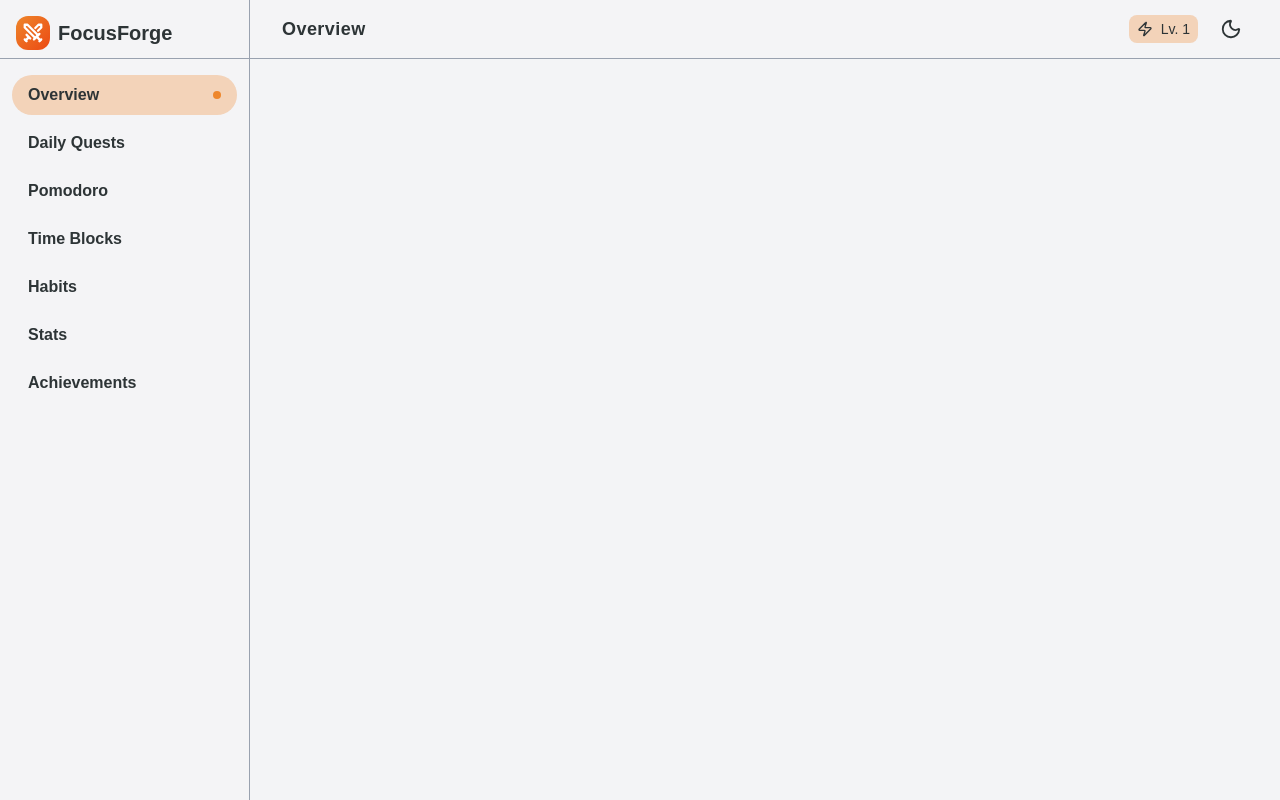
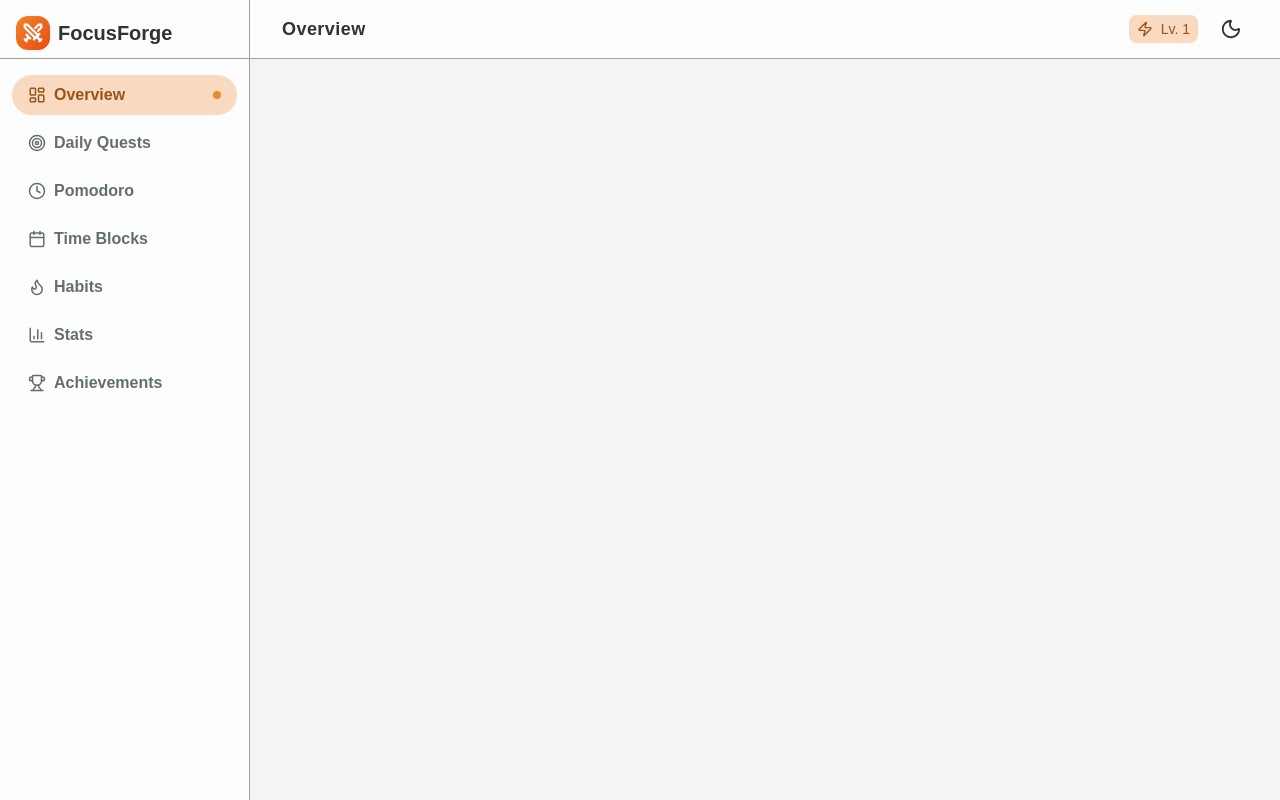
Before and after one commit to Meharp9/FocusForge, a Next.js app in the folder frontend/: page /dashboard in a window 1280 px wide. Built offline with nearby package versions, Linux system fonts and the light colour scheme; a web font is replaced by a local one.

Commit message:
Refactor dashboard components: update Sidebar and Menu styles, enhance MenuItem to include icons, and implement theme persistence in ThemeToggle.

```diff
--- a/frontend/src/app/globals.css
+++ b/frontend/src/app/globals.css
@@ -1,4 +1,5 @@
 @import "tailwindcss";
+@custom-variant dark (&:is(.dark *));
 
 @theme {
   --color-background: hsl(220 15% 96%);
@@ -8,6 +9,8 @@
   --color-tertiary: #a78bfa;
   --color-heading: #2d3436;
   --color-muted: #636e72;
+  --color-sidebar: #fdfdfe;
+  --color-rust: #98551b;
 
   --radius: 12px;
 
@@ -23,6 +26,8 @@
   --color-tertiary: #a78bfa;
   --color-heading: #f0f0f0;
   --color-muted: #93A2B7;
+  --color-sidebar: #191c26;
+  --color-rust: #e4a267;
 
   --color-gradient-primary-to: #8b5cf6;
   --color-forge-ember: hsl(15 85% 55%);
--- a/frontend/src/components/ThemeToggle.tsx
+++ b/frontend/src/components/ThemeToggle.tsx
@@ -4,13 +4,16 @@ import { useEffect, useState } from "react";
 import { Sun, Moon } from 'lucide-react';
 
 export default function ThemeToggle() {
-  const [darkMode, setDarkMode] = useState(false);
+  const currTheme = localStorage.getItem("theme");
+  const [darkMode, setDarkMode] = useState(currTheme === "dark");
 
   useEffect(() => {
     if (darkMode) {
       document.documentElement.classList.add("dark");
+      localStorage.setItem("theme", "dark");
     } else {
       document.documentElement.classList.remove("dark");
+      localStorage.setItem("theme", "light");
     }
   }, [darkMode]);
 
--- a/frontend/src/components/common/LevelTag.tsx
+++ b/frontend/src/components/common/LevelTag.tsx
@@ -3,7 +3,7 @@ import React from 'react'
 
 const LevelTag = ({ level = 1 }: { level?: number }) => {
   return (
-    <div className='flex gap-2 items-center rounded-lg bg-primary/30 text-sm font-medium px-2 py-1'>
+    <div className='flex gap-2 items-center rounded-lg bg-primary/30 text-sm font-medium px-2 py-1 text-rust'>
       <Zap size={16} />
       Lv. {level}
     </div>
--- a/frontend/src/components/dashboard/Header.tsx
+++ b/frontend/src/components/dashboard/Header.tsx
@@ -17,7 +17,7 @@ const Header = () => {
   const tabName = toTitleCase(activeTab);
 
   return (
-    <div className='px-8 py-3 border-b border-gray-400 bg-background/20 flex items-center justify-between'>
+    <div className='px-8 py-3 border-b border-gray-400 bg-sidebar flex items-center justify-between'>
       <h1 className='text-lg font-black tracking-wide'>{tabName}</h1>
       <div className='flex items-center gap-4'>
         <LevelTag />
--- a/frontend/src/components/dashboard/Menu.tsx
+++ b/frontend/src/components/dashboard/Menu.tsx
@@ -1,9 +1,39 @@
 'use client';
 
+import { Calendar, ChartColumn, Clock, Flame, LayoutDashboard, Target, Trophy } from 'lucide-react';
 import MenuItem from './MenuItem'
 import { useRouter, usePathname } from 'next/navigation';
 
-const MenuItems = ['Overview', 'Daily Quests', 'Pomodoro', 'Time Blocks', 'Habits', 'Stats', 'Achievements' ]
+const MenuItems = [
+  {
+    label: 'Overview',
+    icon: <LayoutDashboard size={18} />
+  },
+  {
+    label: 'Daily Quests',
+    icon: <Target size={18} />
+  },
+  {
+    label: 'Pomodoro',
+    icon: <Clock size={18} />
+  },
+  {
+    label: 'Time Blocks',
+    icon: <Calendar size={18} />
+  },
+  {
+    label: 'Habits',
+    icon: <Flame size={18} />
+  },
+  {
+    label: 'Stats',
+    icon: <ChartColumn size={18} />
+  },
+  {
+    label: 'Achievements',
+    icon: <Trophy size={18} />
+  }
+];
 
 const Menu = () => {
   const router = useRouter();
@@ -14,12 +44,13 @@ const Menu = () => {
   return (
     <div className='px-3 flex flex-col gap-2'>
       {MenuItems.map((item) => {
-        const tabName = item.toLowerCase().replace(/\s/g, '-');
+        const tabName = item.label.toLowerCase().replace(/\s/g, '-');
         const isActive = activeTab === tabName;
 
         return <MenuItem
-          key={item}
-          label={item}
+          key={item.label}
+          label={item.label}
+          icon={item.icon}
           isActive={isActive}
           onClick={() => router.push(`dashboard/${tabName}`)}
         />
--- a/frontend/src/components/dashboard/MenuItem.tsx
+++ b/frontend/src/components/dashboard/MenuItem.tsx
@@ -2,19 +2,23 @@ import React from 'react'
 
 interface MenuItemProps {
   label: string;
+  icon: React.ReactNode;
   isActive?: boolean;
   onClick?: () => void;
 }
 
-const MenuItem = ({ label, isActive = false, onClick }: MenuItemProps) => {
+const MenuItem = ({ label, icon, isActive = false, onClick }: MenuItemProps) => {
   return (
     <div
       className={`flex justify-between items-center font-semibold px-4 py-2 rounded-full cursor-pointer transition ${
-        isActive ? 'bg-primary/30' : 'hover:bg-primary/10'
+        isActive ? 'bg-primary/30 text-rust' : 'text-muted hover:bg-primary/10 hover:text-heading'
       }`}
       onClick={onClick}
     >
-      {label}
+      <div className='flex items-center gap-2'>
+        {icon}
+        {label}
+      </div>
       {isActive && <div className='w-2 h-2 bg-primary rounded-full' />}
     </div>
   )
--- a/frontend/src/components/dashboard/Sidebar.tsx
+++ b/frontend/src/components/dashboard/Sidebar.tsx
@@ -3,7 +3,7 @@ import Menu from './Menu'
 
 const Sidebar = () => {
   return (
-    <div className='py-4 border-r border-gray-400 h-screen min-w-[250px] bg-background/20'>
+    <div className='bg-sidebar py-4 border-r border-gray-400 h-screen min-w-[250px]'>
       <div className='border-b border-gray-400 px-4 pb-2 mb-4'>
         <Logo />
       </div>
```
